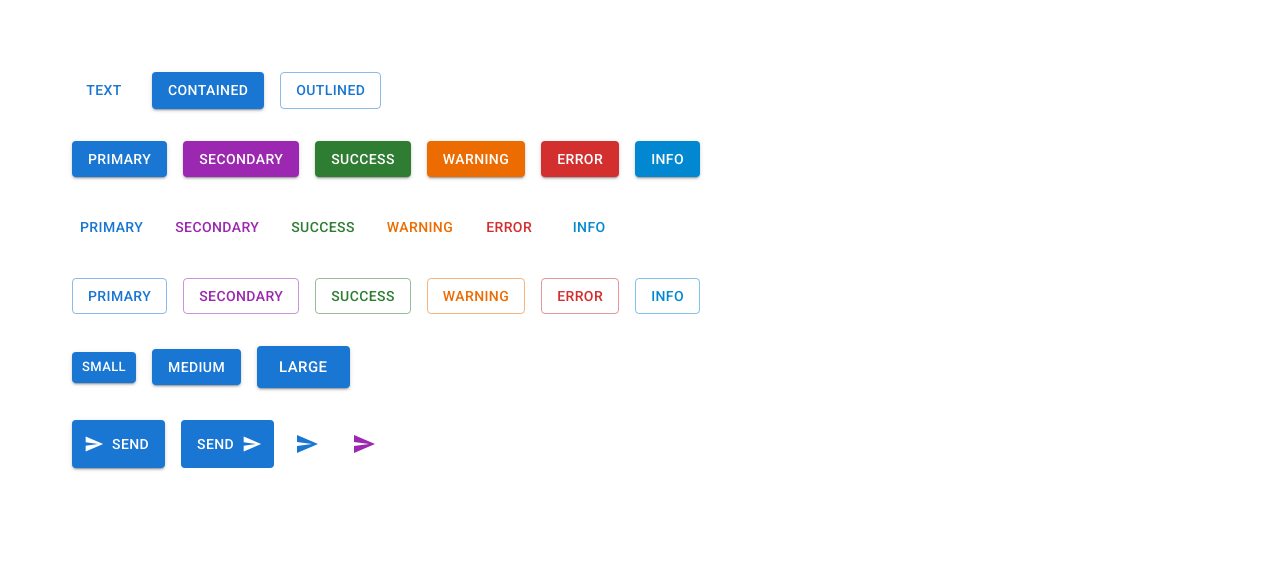
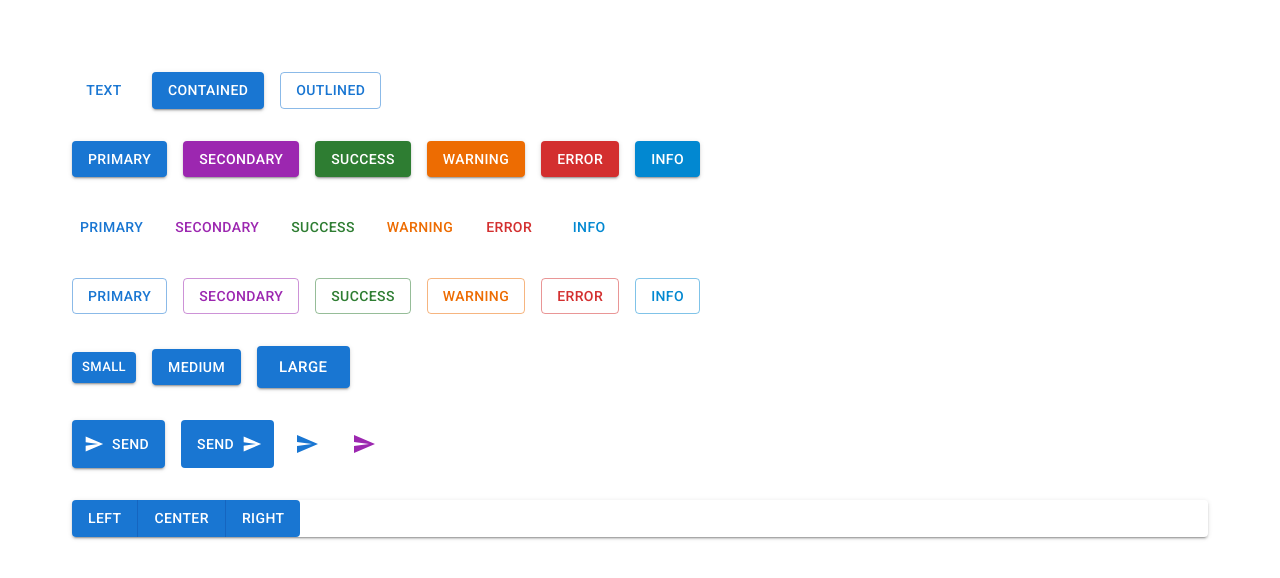
Before and after one commit to JiwanChaudhary/materail-ui, a JavaScript app: page / in a window 1280 px wide. Shown: the top 578 px of the page. Built offline with nearby package versions, Linux system fonts and the light colour scheme.

Commit message:
Button group added

```diff
--- a/src/components/MuiButton.js
+++ b/src/components/MuiButton.js
@@ -1,4 +1,4 @@
-import { Stack, Button, IconButton } from "@mui/material";
+import { Stack, Button, IconButton, ButtonGroup } from "@mui/material";
 import SendIcon from "@mui/icons-material/Send";
 
 export const MuiButton = () => {
@@ -110,6 +110,14 @@ export const MuiButton = () => {
           <SendIcon />
         </IconButton>
       </Stack>
+
+      <Stack>
+        <ButtonGroup variant="contained">
+            <Button>Left</Button>
+            <Button>Center</Button>
+            <Button>Right</Button>
+        </ButtonGroup>
+      </Stack>
     </Stack>
   );
 };
```
